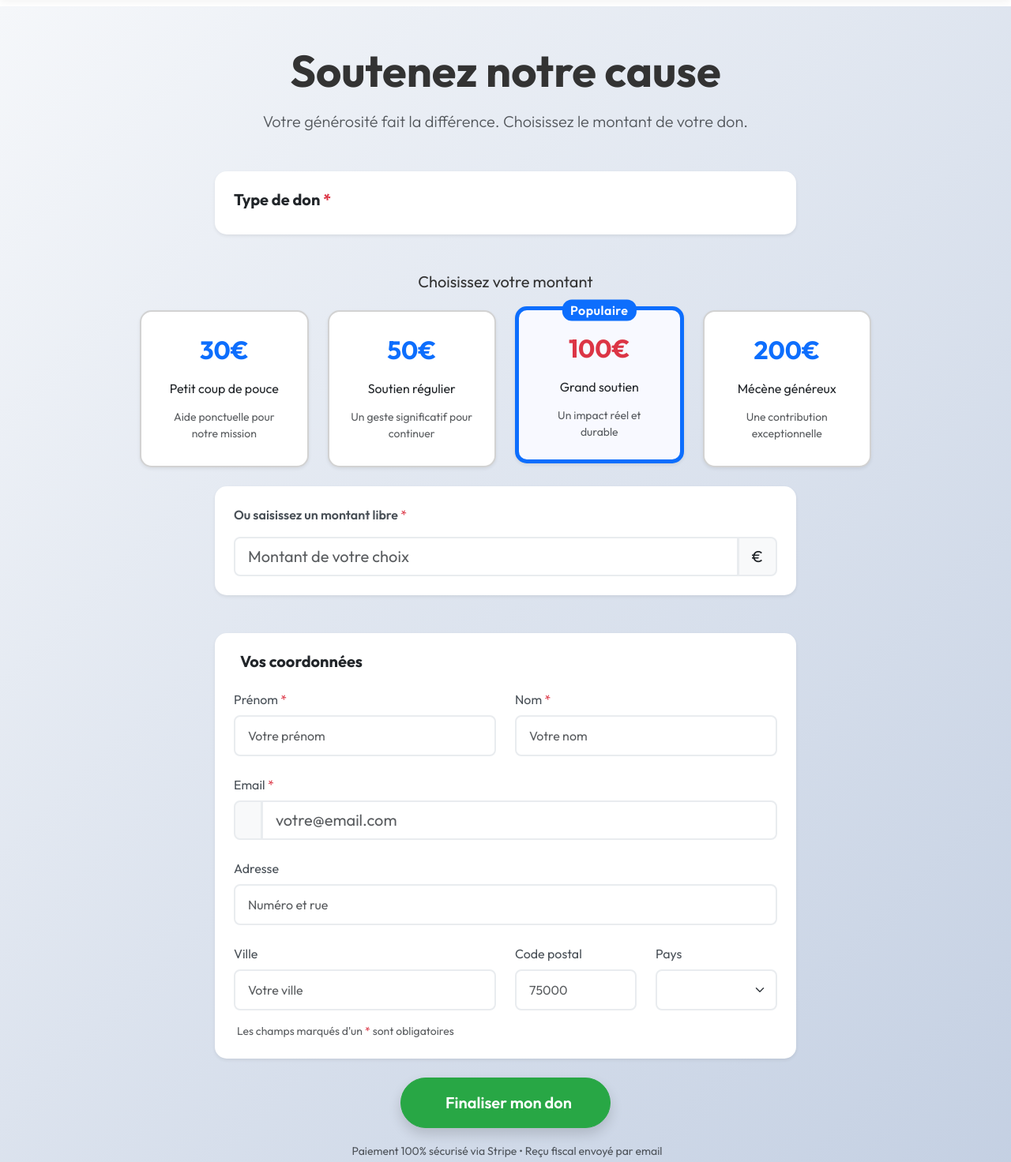
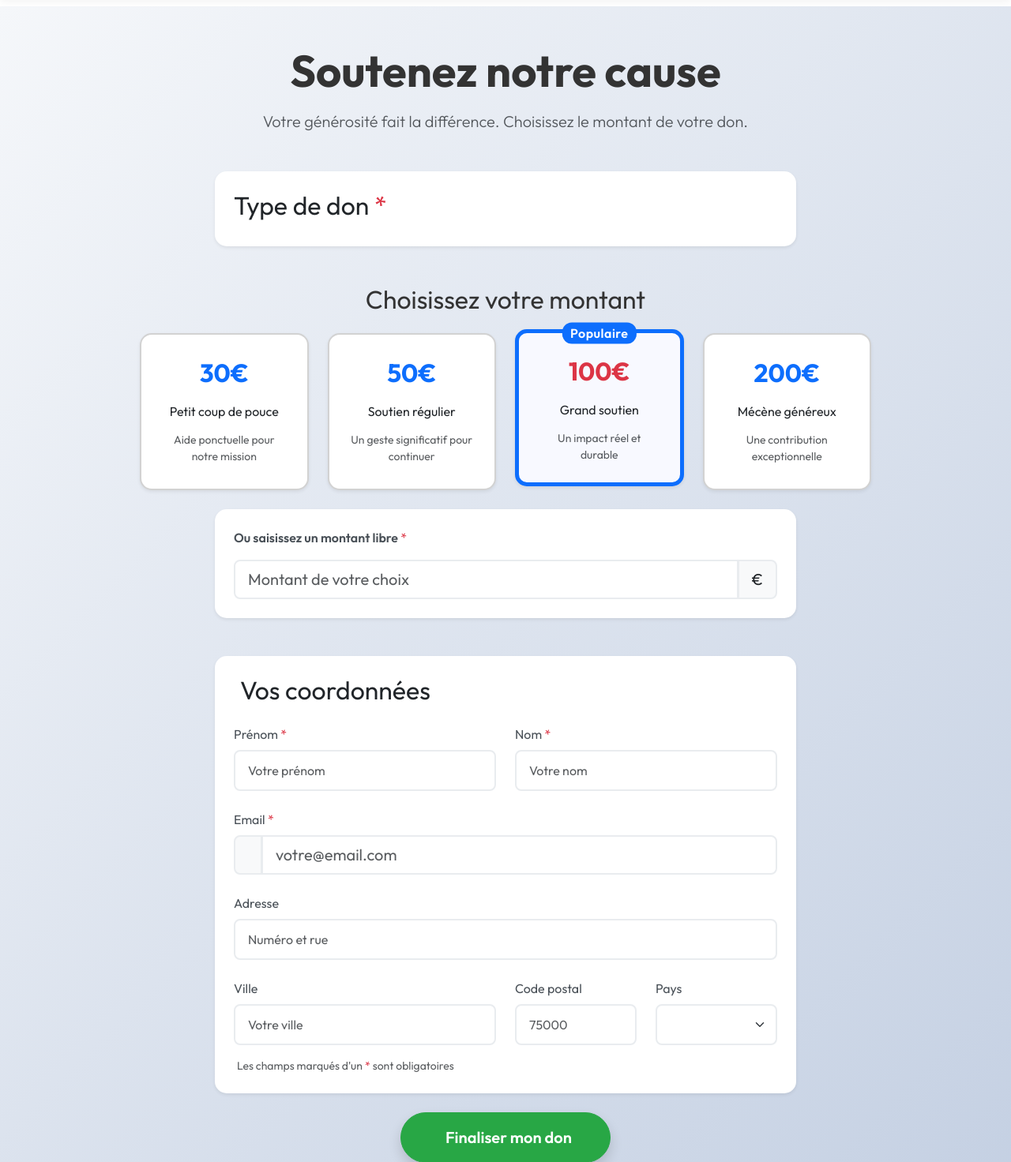
Before and after one commit to JonathanDelacroix/helpme-community, a Symfony app: template templates/donation/index.html.twig in a window 1280 px wide. Shown: the part 82-1554 px from the top of the page at 79% size. Run offline with Twig, Linux system fonts and the light colour scheme; the template is opened without the code that fills it, so the values that code supplies are empty; form fields are guessed from the names that the template uses; some libraries are stand-ins or nearby versions.

Commit message:
Accessibilite/HTML: correction hierarchie des titres sur toutes les pages (h1 manquants, sauts de niveaux)

```diff
--- a/templates/donation/index.html.twig
+++ b/templates/donation/index.html.twig
@@ -16,7 +16,7 @@
             <div class="col-lg-8">
                 <div class="card shadow-sm border-0">
                     <div class="card-body p-4">
-                        <h5 class="card-title mb-4">Type de don <span class="text-danger">*</span></h5>
+                        <h2 class="card-title mb-4">Type de don <span class="text-danger">*</span></h2>
                         <div class="row g-3">
                             {% for child in form.type %}
                                 <div class="col-md-6 col-lg-4">
@@ -36,7 +36,7 @@
         <!-- Montants prédéfinis avec cards -->
         <div class="row justify-content-center mb-4">
             <div class="col-lg-10">
-                <h5 class="text-center mb-4">Choisissez votre montant</h5>
+                <h2 class="text-center mb-4">Choisissez votre montant</h2>
                 <div class="row g-4">
                     <!-- Card 30€ -->
                     <div class="col-md-3 col-sm-6">
@@ -115,9 +115,9 @@
             <div class="col-lg-8">
                 <div class="card shadow-sm border-0">
                     <div class="card-body p-4">
-                        <h5 class="card-title mb-4">
+                        <h2 class="card-title mb-4">
                             <i class="bi bi-person-circle me-2"></i>Vos coordonnées
-                        </h5>
+                        </h2>
                         <div class="row g-4">
                             <div class="col-md-6">
                                 <label for="{{ form.firstName.vars.id }}" class="form-label">Prénom <span class="text-danger">*</span></label>
--- a/templates/security/login.html.twig
+++ b/templates/security/login.html.twig
@@ -3,7 +3,7 @@
 {% block body %}
 <div class="container d-flex justify-content-center align-items-center" style="min-height:70vh;">
     <div class="card p-4 shadow-sm" style="width:350px;">
-        <h3 class="text-center mb-4">Connexion</h3>
+        <h1 class="text-center mb-4">Connexion</h1>
         {% if error %}
             <div class="alert alert-danger">{{ error.messageKey|trans(error.messageData, 'security') }}</div>
         {% endif %}
```
